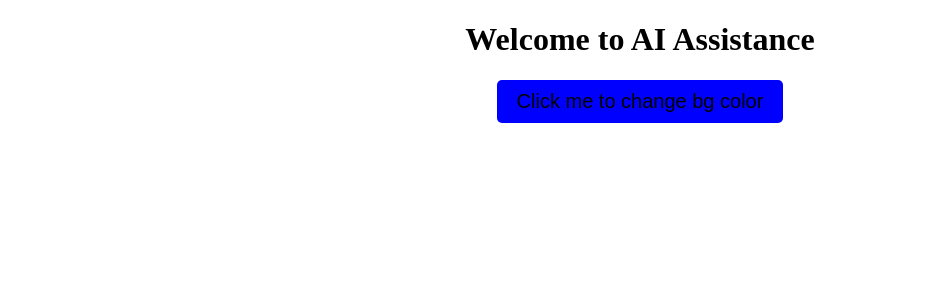
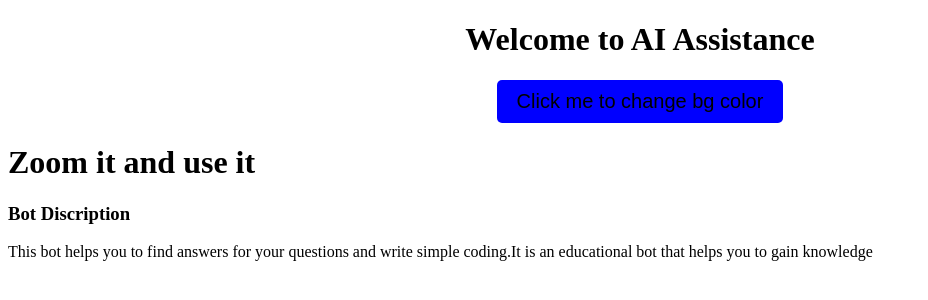
Before and after one commit to Sreesharma001/bot, a plain HTML site: page index.html in a window 1280 px wide. Shown: the whole page, without its empty margins (0-928 px from the left). Drawn offline with Linux system fonts and the light colour scheme.

Commit message:
Update index.html

```diff
--- a/index.html
+++ b/index.html
@@ -8,6 +8,9 @@
   <body>
     <h1 align="center">Welcome to AI Assistance</h1>
    <div align="center"><button id="color-button">Click me to change bg color</button></div>
+    <h1>Zoom it and use it</h1>
+   <h3>Bot Discription</h3>
+   <p>This bot helps you to find answers for your questions and write simple coding.It is an educational bot that helps you to gain knowledge </p>
     <script src="web.js"></script>
    <div align="center"><script src="https://kb-ai.s3.us-east-2.amazonaws.com/hi.js" data-api-code="fc6995f1-2b4e-4556-a6f8-8d6661195d91"></script></div>
   </body>
```
